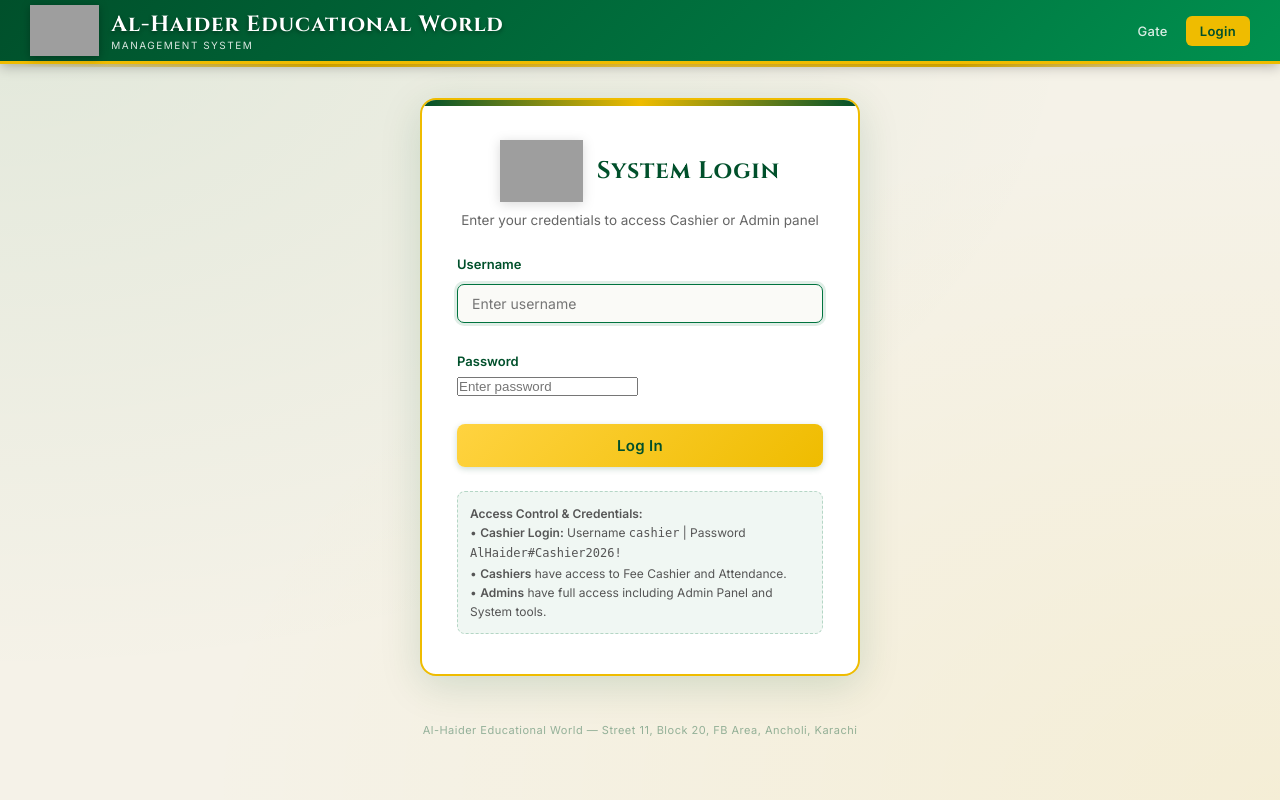
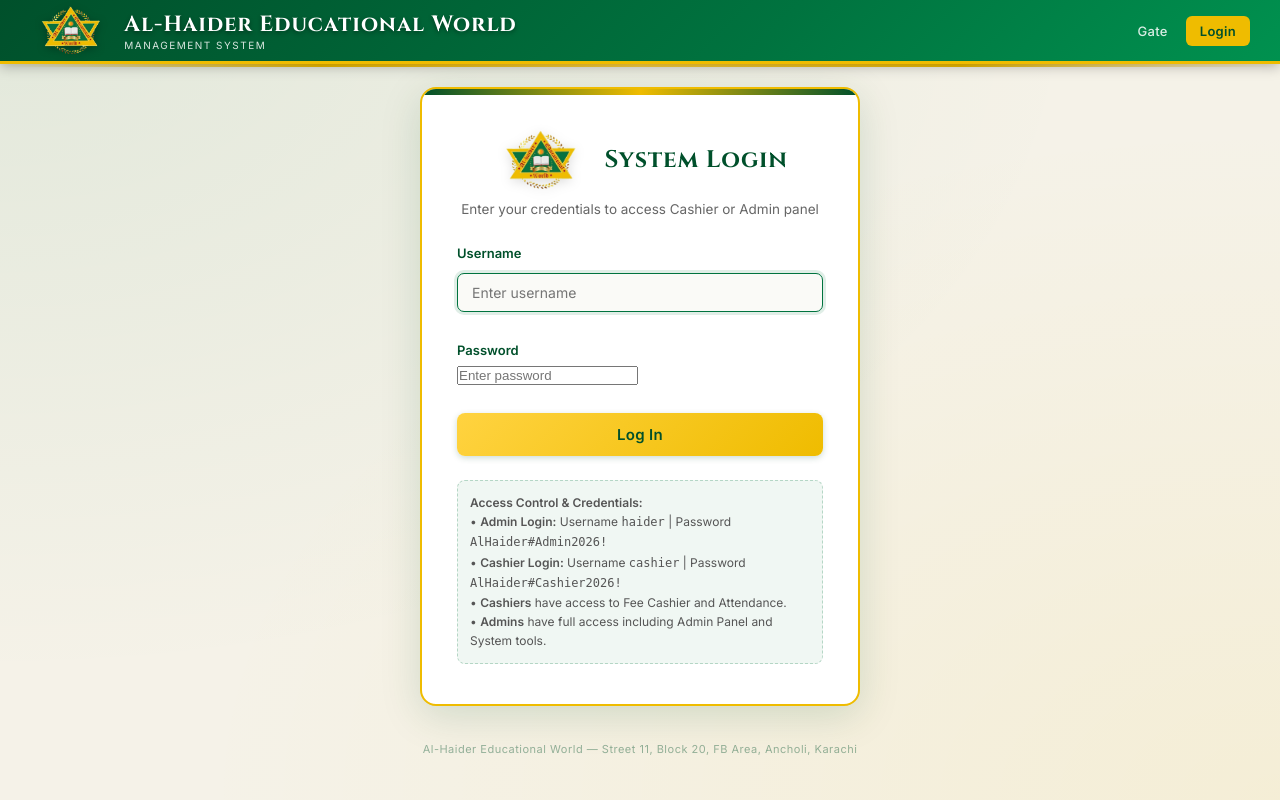
Before and after one commit to haideraun286-cmyk/school-fee-system, a Django app: page /students/login/ in a window 1280 px wide. Run offline with Django 5.2, Linux system fonts and the light colour scheme; data comes from the database, SQL or seed files in the repository; data that the repository does not hold is empty; grey boxes are pictures that could not be loaded.

Commit message:
Add Static Assests

```diff
--- a/students/templates/students/login.html
+++ b/students/templates/students/login.html
@@ -139,6 +139,7 @@
 
         <div class="login-info-box">
             <strong>Access Control & Credentials:</strong><br>
+            • <strong>Admin Login:</strong> Username <code>haider</code> | Password <code>AlHaider#Admin2026!</code><br>
             • <strong>Cashier Login:</strong> Username <code>cashier</code> | Password <code>AlHaider#Cashier2026!</code><br>
             • <strong>Cashiers</strong> have access to Fee Cashier and Attendance.<br>
             • <strong>Admins</strong> have full access including Admin Panel and System tools.
```
Also changed, not shown: static/template.png (added), students/static/bgimage.png (added), students/static/logo.png (added).
